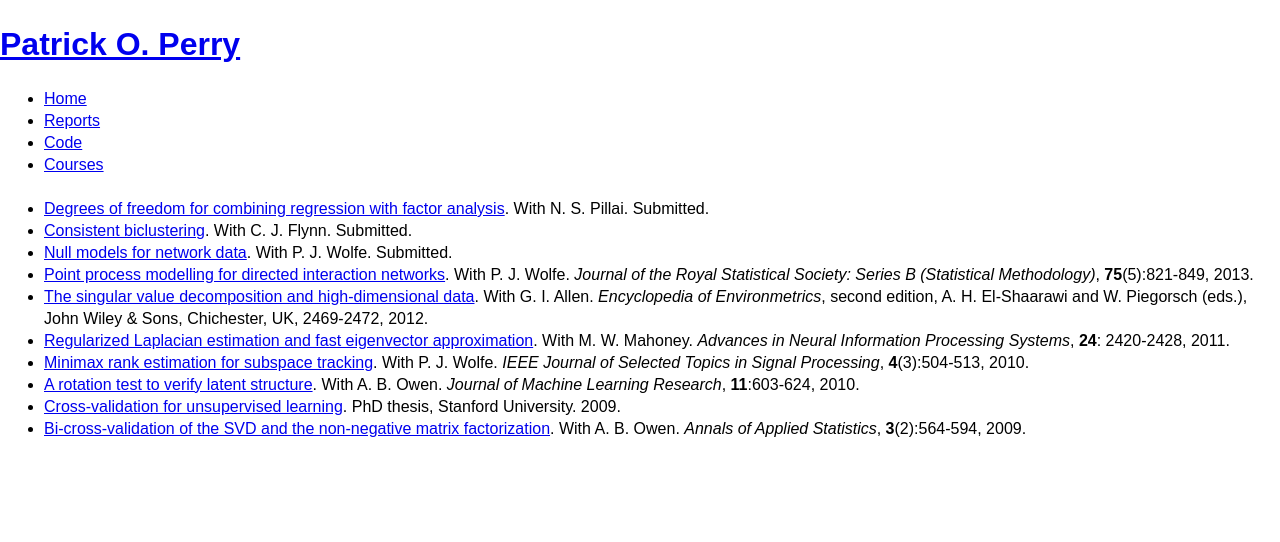
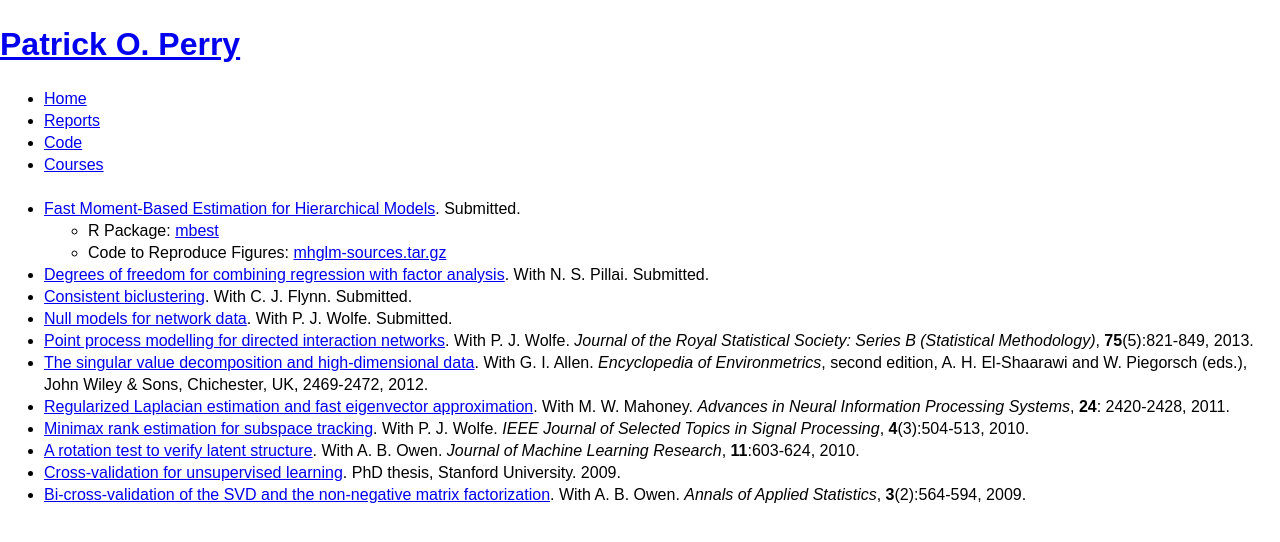
Before and after one commit to patperry/patperry.github.com, a Jekyll site: the page built from reports/index.html, in a window 1280 px wide. Shown: the top 542 px of the page. Built offline with Jekyll 4.4.1, drawn with Linux system fonts in a browser that asks for light colours.

Commit message:
Add link to mhlm report

```diff
--- a/reports/index.html
+++ b/reports/index.html
@@ -6,6 +6,13 @@ title: Patrick O. Perry - Reports
 
 <section class="bibliography">
   <ul>
+    <li>
+      <a href="http://arxiv.org/abs/1504.04941">Fast Moment-Based Estimation for Hierarchical Models</a>.
+      Submitted.
+      <ul>
+        <li>R Package: <a href="http://cran.r-project.org/web/packages/mbest/index.html">mbest</a>
+        <li>Code to Reproduce Figures: <a href="mhlm/mhlm-sources.tar.gz">mhglm-sources.tar.gz</a>
+      </ul>
     <li>
       <a href="http://arxiv.org/abs/1310.7269">Degrees of freedom for combining regression with factor analysis</a>.
       With N. S. Pillai.
```
Also changed, not shown: 1 other file.
